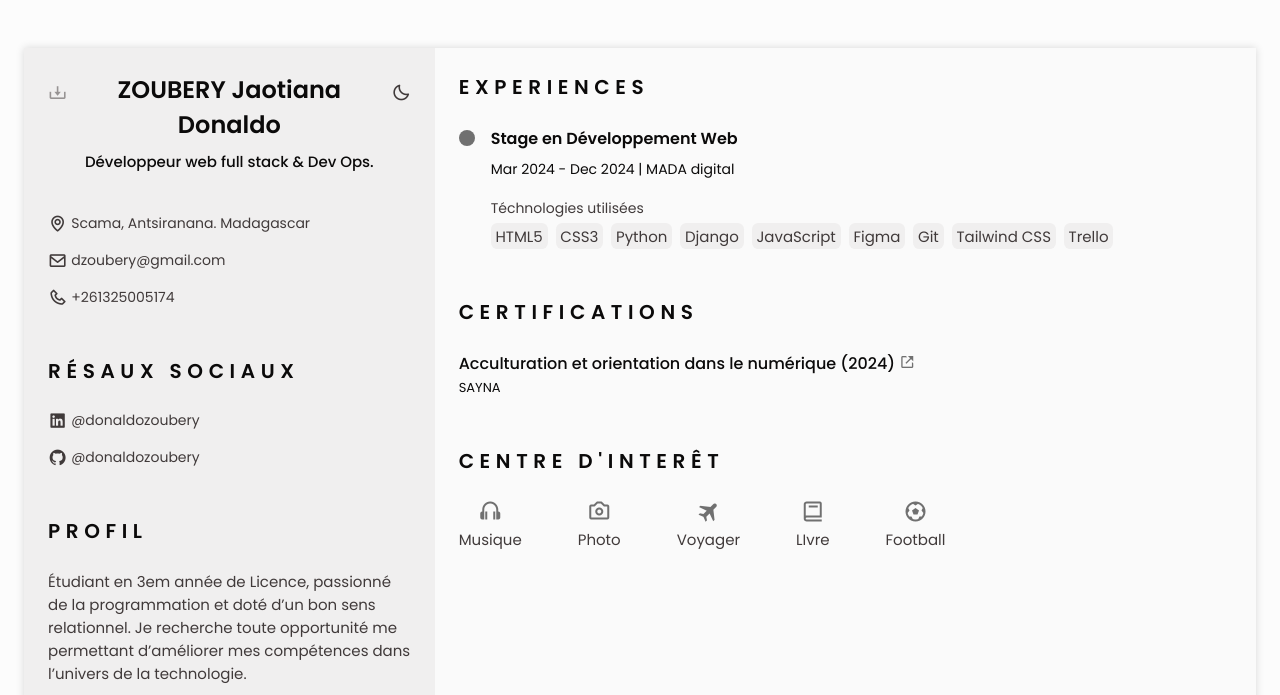
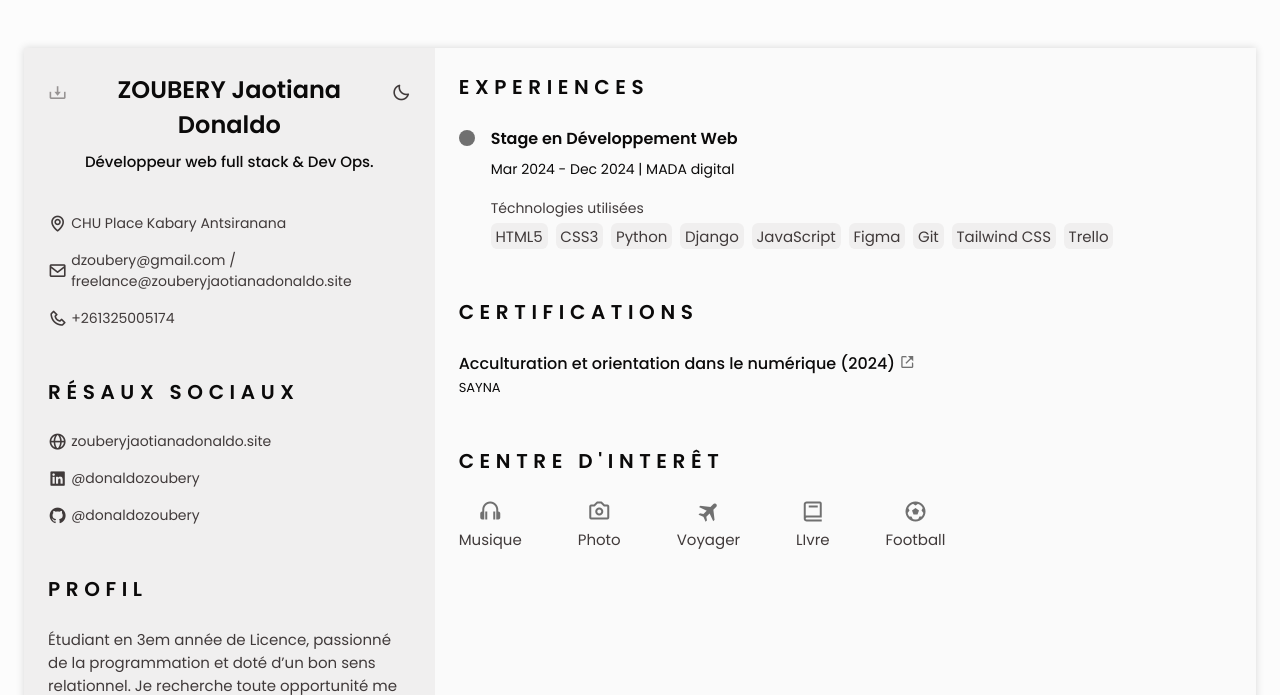
Before and after one commit to donaldozoubery/My_portfolio, a Django app: page /digital_cv/ in a window 1280 px wide. Shown: the top 695 px of the page. Run offline with Django 4.2, Linux system fonts and the light colour scheme; data comes from the database, SQL or seed files in the repository; data that the repository does not hold is empty; some libraries are stand-ins or nearby versions.

Commit message:
Fix digital CV social link: add https:// and use globe icon

```diff
--- a/templates/portfolio/digital_cv.html
+++ b/templates/portfolio/digital_cv.html
@@ -100,10 +100,10 @@ height="0" width="0" style="display:none;visibility:hidden"></iframe></noscript>
                         </div>
                         <div class="home__address bd-grid">
                             <span class="home__information">
-                                <i class='bx bx-map home__icon'></i> {{ personal_info.location }}
+                                <i class='bx bx-map home__icon'></i> CHU Place Kabary Antsiranana
                             </span>
                             <a href="mailto:rubico.adrian@gmail.com" target="_black" class="home__information">
-                                <i class='bx bx-envelope home__icon'></i> {{ personal_info.email }}
+                                <i class='bx bx-envelope home__icon'></i> {{ personal_info.email }} / freelance@zouberyjaotianadonaldo.site
                             </a>
                             <a href="tel:+639219607099" target="_black" class="home__information">
                                 <i class='bx bx-phone home__icon'></i> {{ personal_info.phone }}
@@ -120,6 +120,10 @@ height="0" width="0" style="display:none;visibility:hidden"></iframe></noscript>
                     <h2 class="section-title">RéSAUX sociaux</h2>
 
                     <div class="social__container bd-grid">
+                        <a href="https://www.zouberyjaotianadonaldo.site" target="_blank" class="social__link">
+                            <i class='bx bx-globe social__icon'></i> zouberyjaotianadonaldo.site
+                        </a>
+
                         <a href="{{ personal_info.linkedin }}" target="_blank" class="social__link">
                             <i class='bx bxl-linkedin-square social__icon'></i> @donaldozoubery
                         </a>
```
